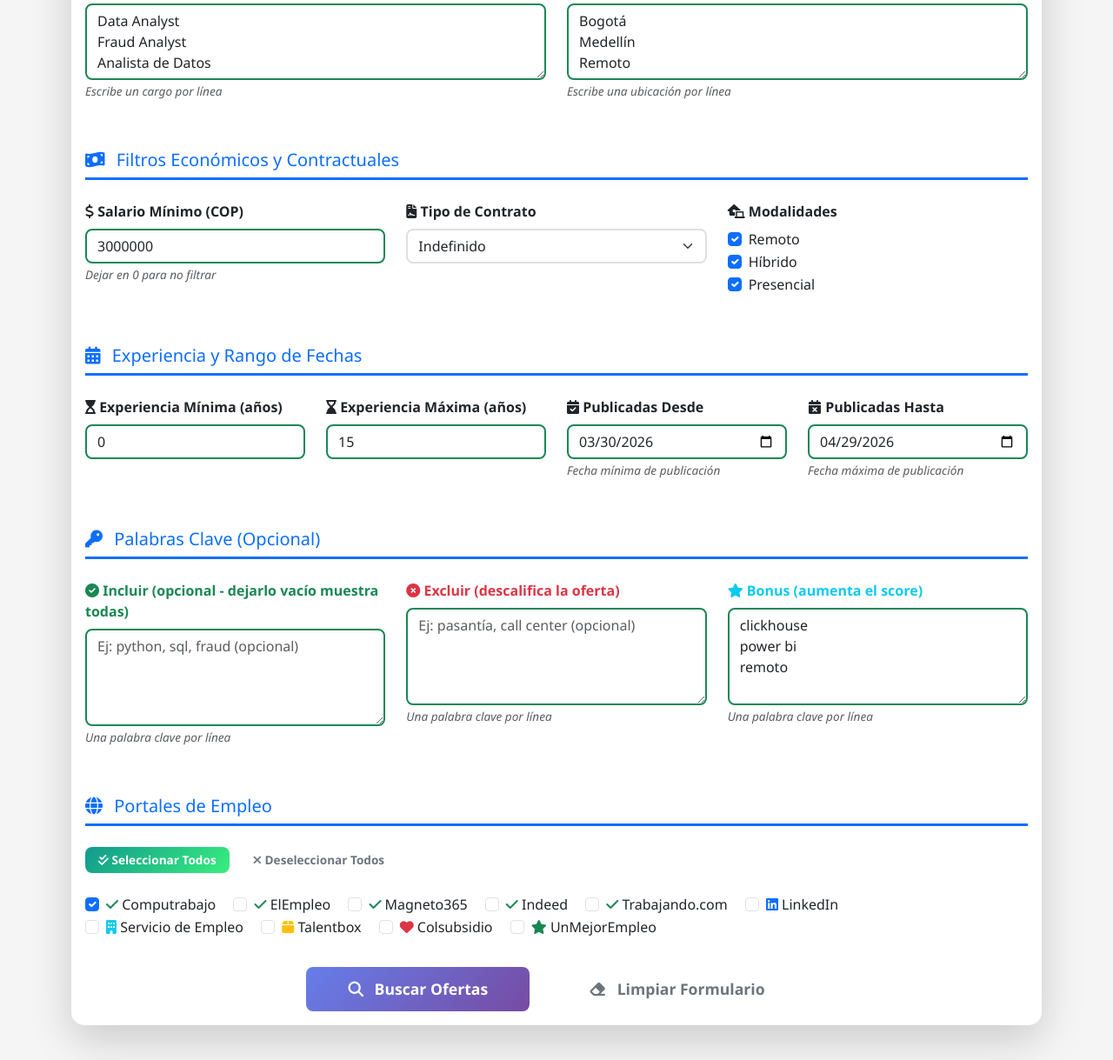
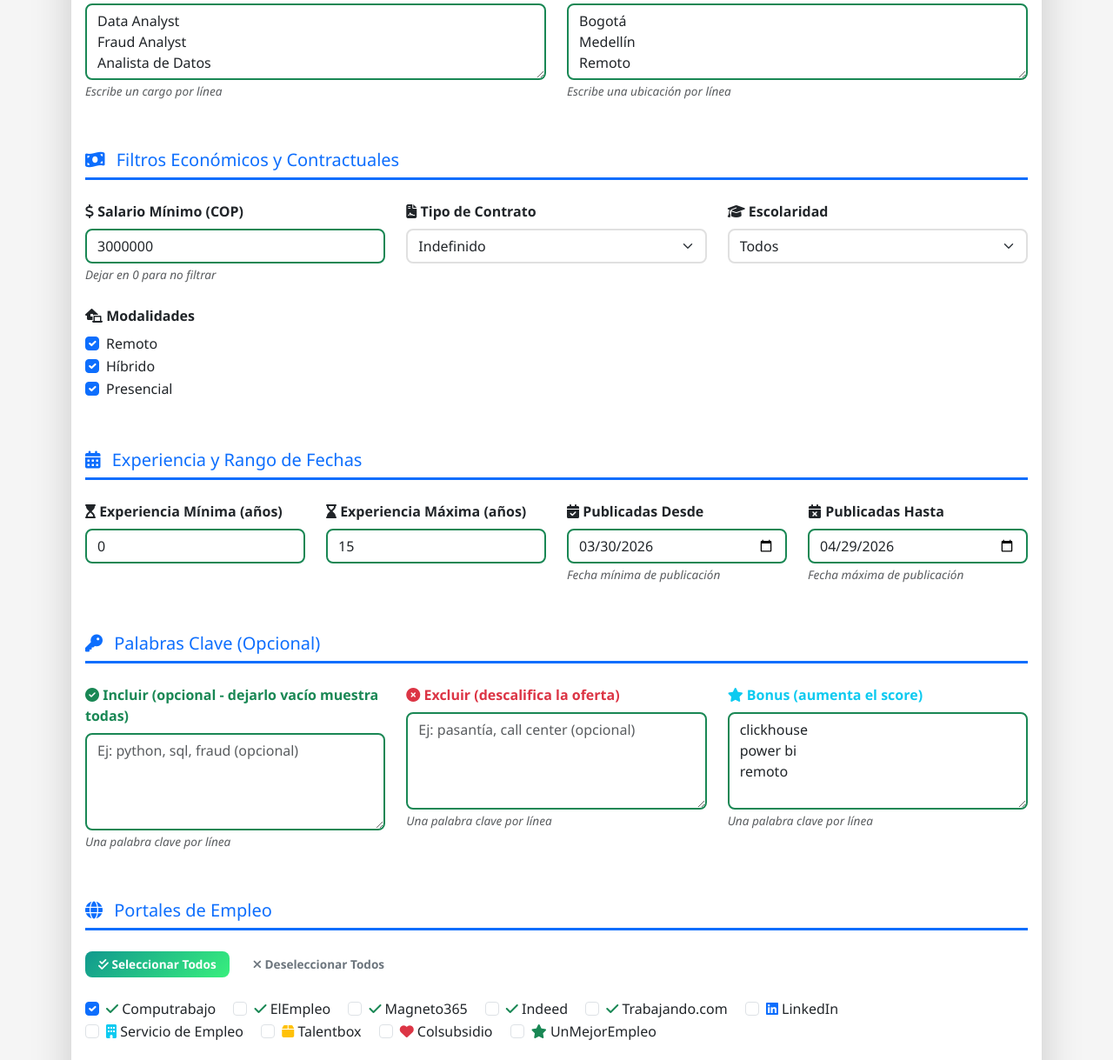
Before and after one commit to DuvanP11/Job_Search, a Flask app: page / in a window 1280 px wide. Shown: the part 506-1725 px from the top of the page at 87% size. Run offline with Flask 3, Linux system fonts and the light colour scheme.

Commit message:
✨ FEATURE: Agregar filtro de Escolaridad
NUEVO FILTRO:
✅ Escolaridad (select dropdown)
   - Todos (default)
   - Profesional
   - Tecnólogo
   - Técnico
   - Bachiller
   - Posgrado
   - Maestría
   - Doctorado

UBICACIÓN:
- En sección 'Filtros Económicos y Contractuales'
- Entre 'Tipo de Contrato' y 'Modalidades'

BACKEND:
- Campo agregado en JS
- Se envía al backend en POST /buscar
- Pendiente: Implementar filtrado en scrapers

PRÓXIMO: Fix de extracción de ubicación real

```diff
--- a/static/js/main.js
+++ b/static/js/main.js
@@ -174,6 +174,7 @@ document.addEventListener('DOMContentLoaded', function() {
             pais: 'Colombia',
             salario_minimo: parseInt(document.getElementById('salario_minimo').value) || 0,
             tipo_contrato: document.getElementById('tipo_contrato').value,
+            escolaridad: document.getElementById('escolaridad').value,
             modalidades: modalidades,
             experiencia_minima: parseInt(document.getElementById('experiencia_min').value) || 0,
             experiencia_maxima: parseInt(document.getElementById('experiencia_max').value) || 15,
--- a/templates/index.html
+++ b/templates/index.html
@@ -145,6 +145,22 @@ Remoto</textarea>
                                     <option value="indefinido" selected>Indefinido</option>
                                     <option value="temporal">Temporal</option>
                                     <option value="prestacion_servicios">Prestación de servicios</option>
+                                </select>
+                            </div>
+
+                            <div class="col-md-4 mb-3">
+                                <label for="escolaridad" class="form-label">
+                                    <i class="fas fa-graduation-cap"></i> Escolaridad
+                                </label>
+                                <select class="form-select" id="escolaridad">
+                                    <option value="todos" selected>Todos</option>
+                                    <option value="profesional">Profesional</option>
+                                    <option value="tecnologo">Tecnólogo</option>
+                                    <option value="tecnico">Técnico</option>
+                                    <option value="bachiller">Bachiller</option>
+                                    <option value="posgrado">Posgrado</option>
+                                    <option value="maestria">Maestría</option>
+                                    <option value="doctorado">Doctorado</option>
                                 </select>
                             </div>
 
```
